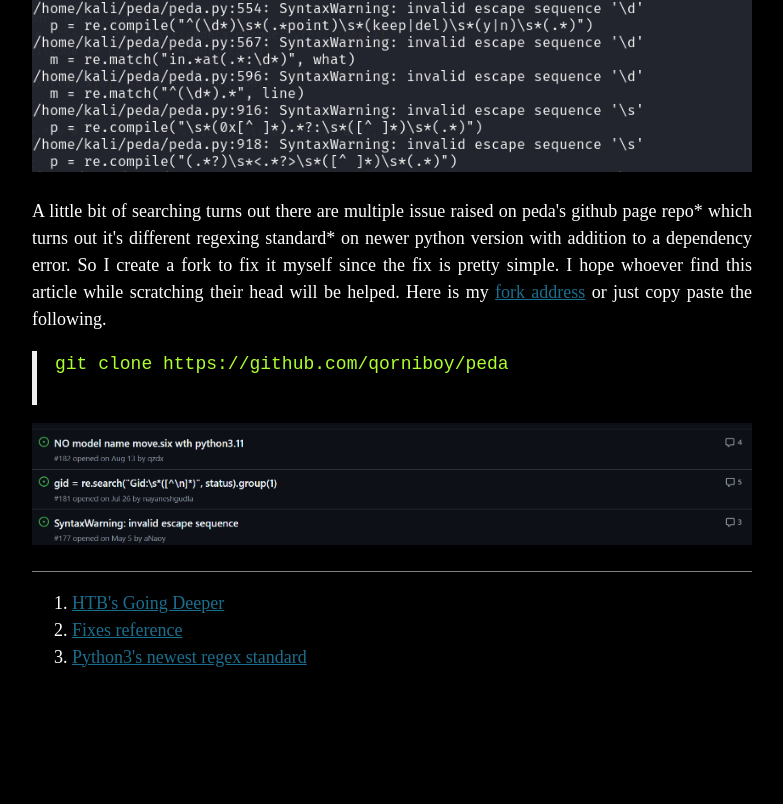
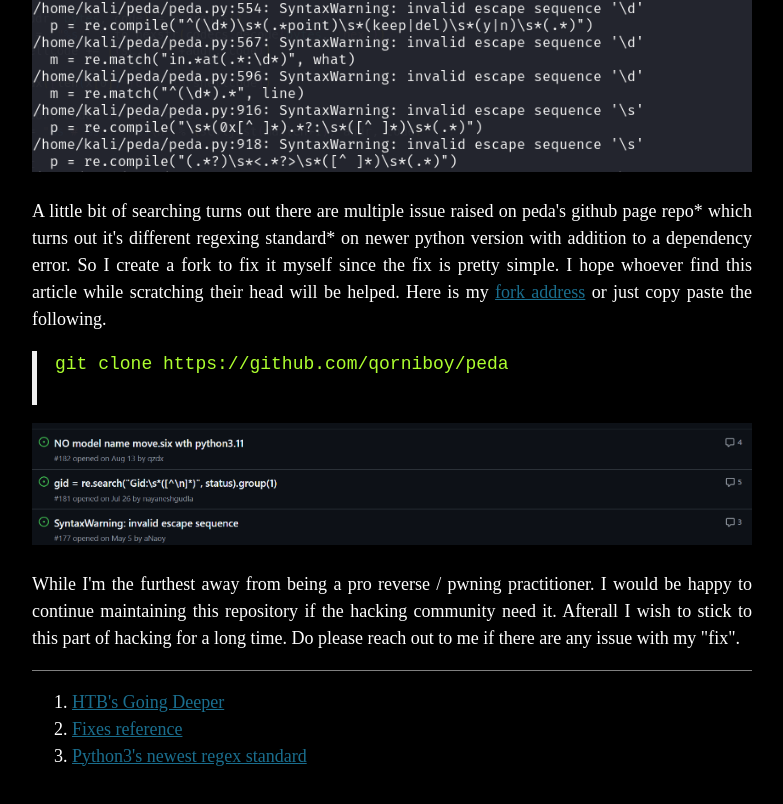
Before and after one commit to qorniboy/blog, a plain HTML site: page posts/Peda-Compatibility-Issues/index.html in a window 1280 px wide. Shown: the part 830-1634 px from the top of the page, without its empty margins (248-1031 px from the left). Before the commit the page ends 1549 px from the top, so only its background shows below. Drawn offline with Linux system fonts and the light colour scheme.

Commit message:
peda fluff

```diff
--- a/posts/Peda-Compatibility-Issues/index.html
+++ b/posts/Peda-Compatibility-Issues/index.html
@@ -26,6 +26,10 @@
 git clone https://github.com/qorniboy/peda
             </pre>
             <img src="images/2. issue on github.png" alt="issue-on-github">
+            <p>
+                While I'm the furthest away from being a pro reverse / pwning practitioner. I would be happy to continue maintaining this repository if the hacking community need it.
+                Afterall I wish to stick to this part of hacking for a long time. Do please reach out to me if there are any issue with my "fix".
+            </p>
             <p class="footer">
             <ol>
                 <li><a href="https://app.hackthebox.com/challenges/Space%20pirate:%20Going%20Deeper">HTB's Going Deeper</a></li>
```
